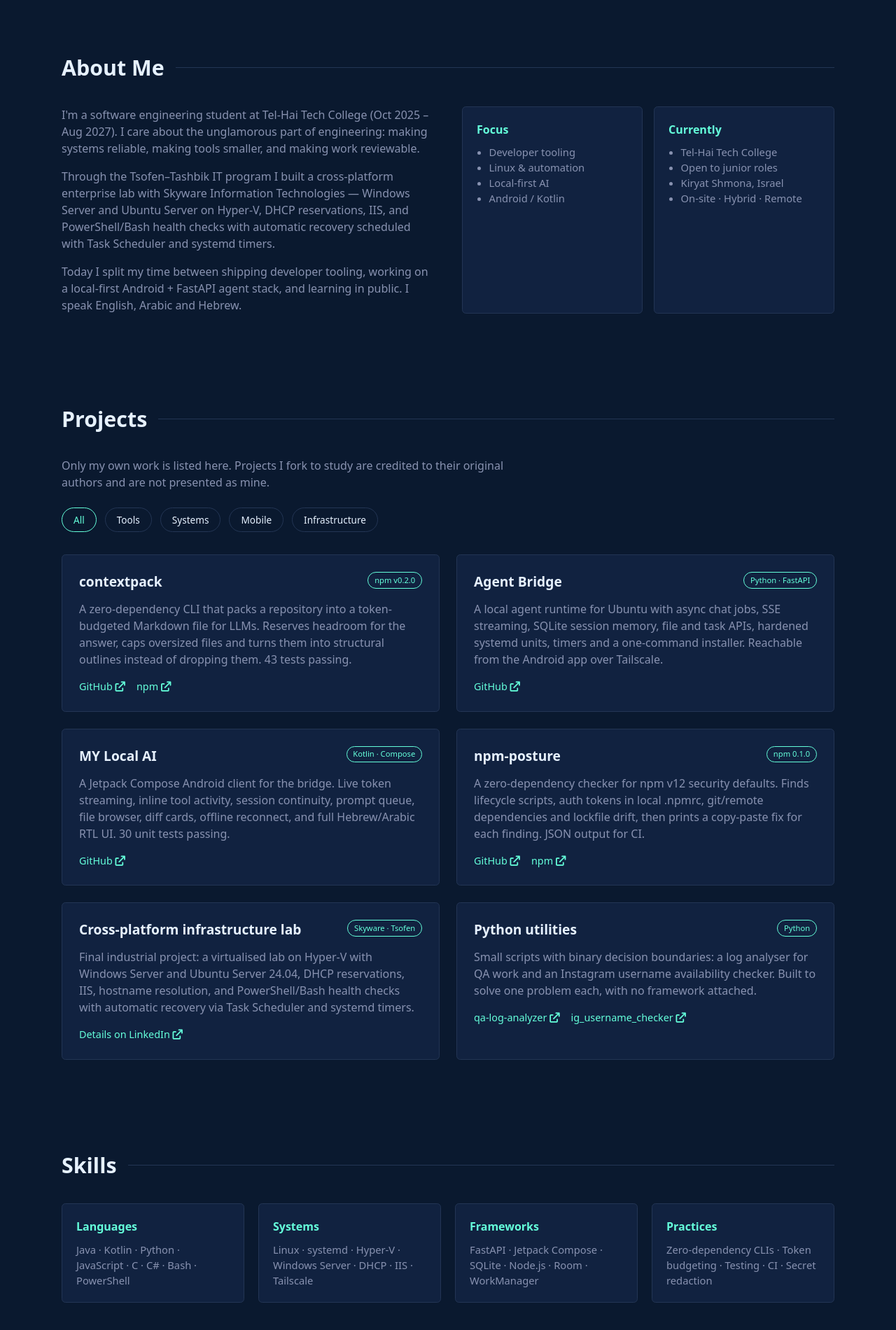
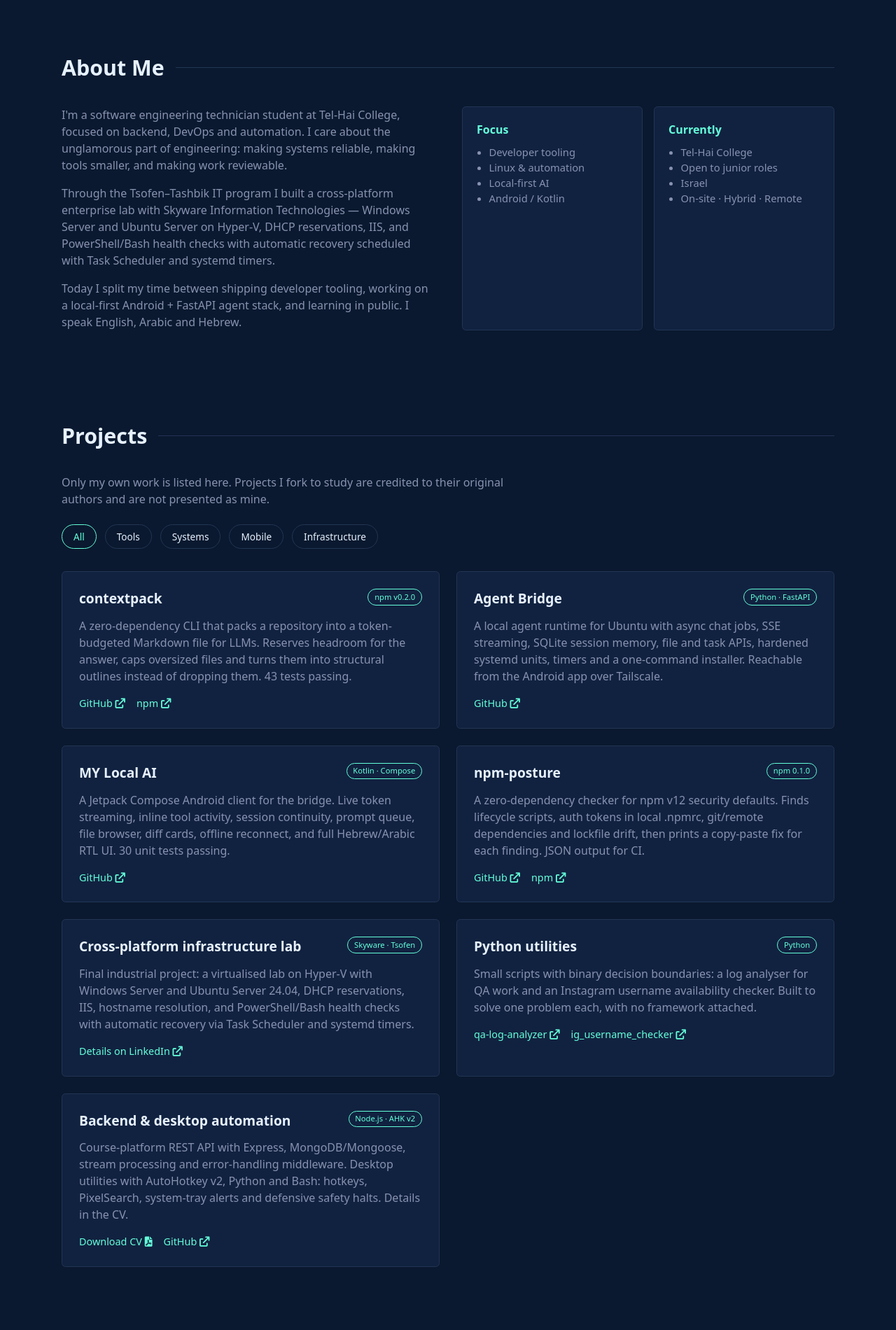
Before and after one commit to fadiuniv1/fadi-portfolio, a plain HTML site: page index.html in a window 1280 px wide. Shown: the part 886-2786 px from the top of the page at 70% size. Drawn offline with nearby package versions, Linux system fonts and the light colour scheme.

Commit message:
Add downloadable CV and align skills with CV

```diff
--- a/index.html
+++ b/index.html
@@ -51,12 +51,13 @@
                 <p class="mb-8 text-base md:text-lg">
                     I build small, dependable tools for developers and systems — zero-dependency CLIs,
                     Linux automation, and a local-first AI stack that runs on hardware you control.
-                    Currently studying software engineering at Tel-Hai Tech College and looking for a
+                    Currently studying software engineering technology at Tel-Hai College and looking for a
                     junior software, DevOps or platform role.
                 </p>
                 <div class="flex flex-wrap gap-4">
                     <a href="#projects" class="btn-primary">View Projects</a>
                     <a href="mailto:fadiuniv1@gmail.com" class="btn-outline">Get In Touch</a>
+                    <a href="Fadi_Abu_Saleh_CV.pdf" download class="btn-outline"><i class="fas fa-file-pdf mr-2" aria-hidden="true"></i>Download CV</a>
                     <a href="https://github.com/fadiuniv1" target="_blank" rel="noopener" class="btn-outline">
                         <i class="fab fa-github mr-2"></i>GitHub
                     </a>
@@ -77,9 +78,9 @@
             <div class="grid md:grid-cols-2 gap-10">
                 <div class="space-y-4">
                     <p>
-                        I'm a software engineering student at Tel-Hai Tech College (Oct 2025 – Aug 2027).
-                        I care about the unglamorous part of engineering: making systems reliable,
-                        making tools smaller, and making work reviewable.
+                        I'm a software engineering technician student at Tel-Hai College, focused on
+                        backend, DevOps and automation. I care about the unglamorous part of engineering:
+                        making systems reliable, making tools smaller, and making work reviewable.
                     </p>
                     <p>
                         Through the Tsofen–Tashbik IT program I built a cross-platform enterprise lab
@@ -99,7 +100,7 @@
                     </div>
                     <div class="info-card">
                         <h3 class="info-card-title">Currently</h3>
-                        <ul><li>Tel-Hai Tech College</li><li>Open to junior roles</li><li>Kiryat Shmona, Israel</li><li>On-site · Hybrid · Remote</li></ul>
+                        <ul><li>Tel-Hai College</li><li>Open to junior roles</li><li>Israel</li><li>On-site · Hybrid · Remote</li></ul>
                     </div>
                 </div>
             </div>
@@ -187,6 +188,18 @@
                     </div>
                 </article>
 
+                <article class="project-card systems" data-category="systems">
+                    <div class="flex justify-between items-start mb-3">
+                        <h3 class="project-title">Backend & desktop automation</h3>
+                        <span class="tag">Node.js · AHK v2</span>
+                    </div>
+                    <p class="mb-4">Course-platform REST API with Express, MongoDB/Mongoose, stream processing and error-handling middleware. Desktop utilities with AutoHotkey v2, Python and Bash: hotkeys, PixelSearch, system-tray alerts and defensive safety halts. Details in the CV.</p>
+                    <div class="project-links">
+                        <a href="Fadi_Abu_Saleh_CV.pdf" download>Download CV <i class="fas fa-file-pdf" aria-hidden="true"></i></a>
+                        <a href="https://github.com/fadiuniv1" target="_blank" rel="noopener">GitHub <i class="fas fa-arrow-up-right-from-square" aria-hidden="true"></i></a>
+                    </div>
+                </article>
+
             </div>
         </section>
 
@@ -196,7 +209,7 @@
             <div class="grid md:grid-cols-2 lg:grid-cols-4 gap-5">
                 <div class="skill-card">
                     <h3 class="info-card-title">Languages</h3>
-                    <p>Java · Kotlin · Python · JavaScript · C · C# · Bash · PowerShell</p>
+                    <p>Java · Kotlin · Python · JavaScript · C · C++ · C# · Bash · PowerShell · AutoHotkey v2</p>
                 </div>
                 <div class="skill-card">
                     <h3 class="info-card-title">Systems</h3>
@@ -204,7 +217,7 @@
                 </div>
                 <div class="skill-card">
                     <h3 class="info-card-title">Frameworks</h3>
-                    <p>FastAPI · Jetpack Compose · SQLite · Node.js · Room · WorkManager</p>
+                    <p>FastAPI · Jetpack Compose · SQLite · Node.js · Express.js · MongoDB · Mongoose · Room</p>
                 </div>
                 <div class="skill-card">
                     <h3 class="info-card-title">Practices</h3>
@@ -272,7 +285,10 @@
                 <a href="https://x.com/Snow2Master" target="_blank" rel="noopener" class="social-link" aria-label="X"><i class="fab fa-twitter"></i></a>
                 <a href="https://youtube.com/Snow2Master" target="_blank" rel="noopener" class="social-link" aria-label="YouTube"><i class="fab fa-youtube"></i></a>
             </div>
-            <a href="mailto:fadiuniv1@gmail.com" class="btn-primary inline-block">Send Me an Email</a>
+            <div class="flex justify-center flex-wrap gap-4">
+                <a href="mailto:fadiuniv1@gmail.com" class="btn-primary inline-block">Send Me an Email</a>
+                <a href="Fadi_Abu_Saleh_CV.pdf" download class="btn-outline inline-block"><i class="fas fa-file-pdf mr-2" aria-hidden="true"></i>Download CV</a>
+            </div>
         </section>
 
         <footer class="py-8 text-sm border-t border-[#112240]">
```
Also changed, not shown: 2 other files.
